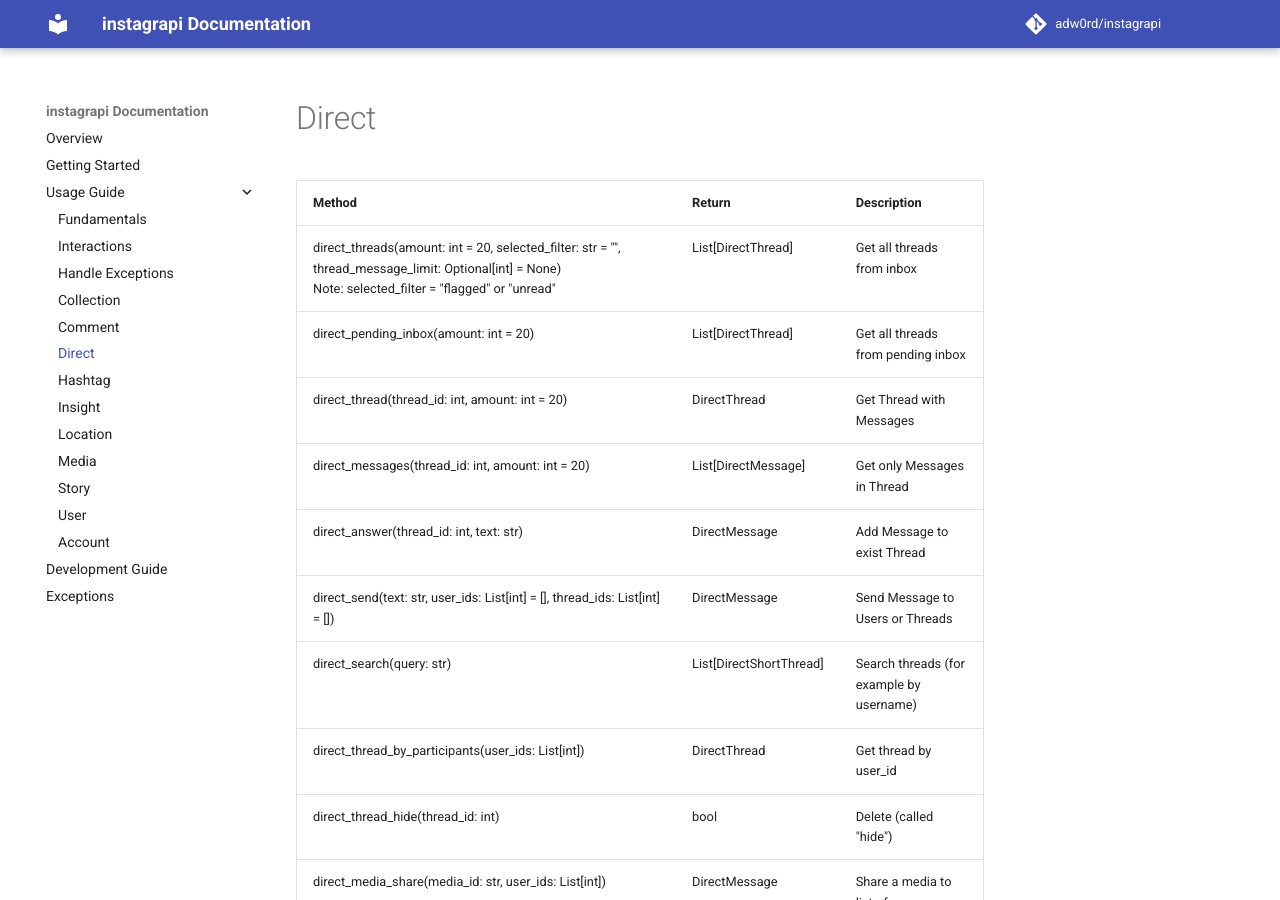
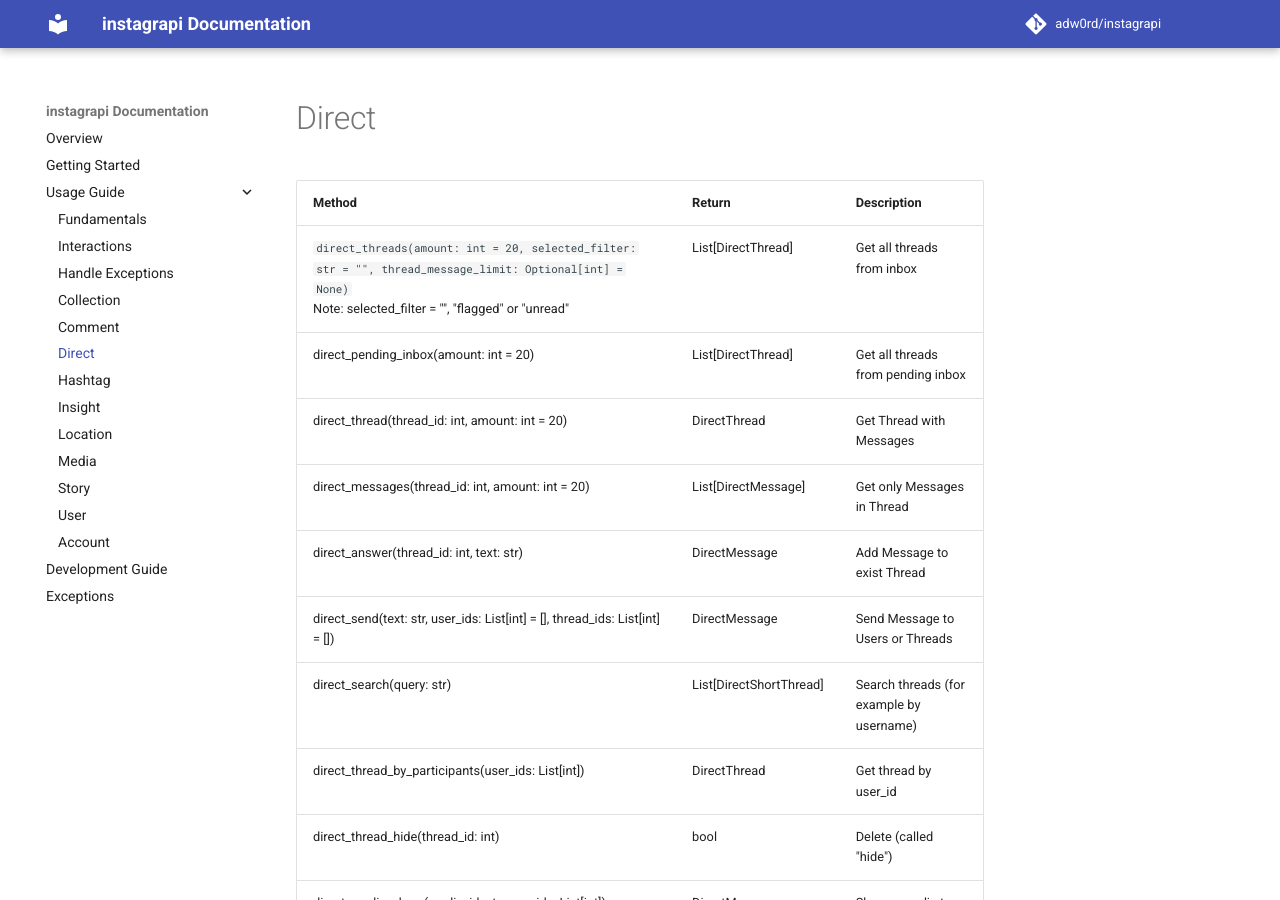
Before and after one commit to subzeroid/instagrapi, an MkDocs documentation site: the page built from docs/usage-guide/direct.md, in a window 1280 px wide and 900 px high. Built offline with MkDocs 1.6.1 and Material for MkDocs 9.7.7, drawn with Linux system fonts in a browser that asks for light colours; comment, search, counter and statistics services are not loaded; the version menu is left out.

```diff
--- a/docs/usage-guide/direct.md
+++ b/docs/usage-guide/direct.md
@@ -2,7 +2,7 @@
 
 | Method                                                                    | Return                  | Description
 | ------------------------------------------------------------------------- | ----------------------- | ----------------------------------
-| direct_threads(amount: int = 20, selected_filter: str = "", thread_message_limit: Optional[int] = None) <br> Note: selected_filter = "flagged" or "unread" | List[DirectThread] | Get all threads from inbox
+| `direct_threads(amount: int = 20, selected_filter: str = "", thread_message_limit: Optional[int] = None)` <br> Note: selected_filter = "", "flagged" or "unread" | List[DirectThread] | Get all threads from inbox
 | direct_pending_inbox(amount: int = 20)                                    | List[DirectThread]      | Get all threads from pending inbox
 | direct_thread(thread_id: int, amount: int = 20)                           | DirectThread            | Get Thread with Messages
 | direct_messages(thread_id: int, amount: int = 20)                         | List[DirectMessage]     | Get only Messages in Thread
```
